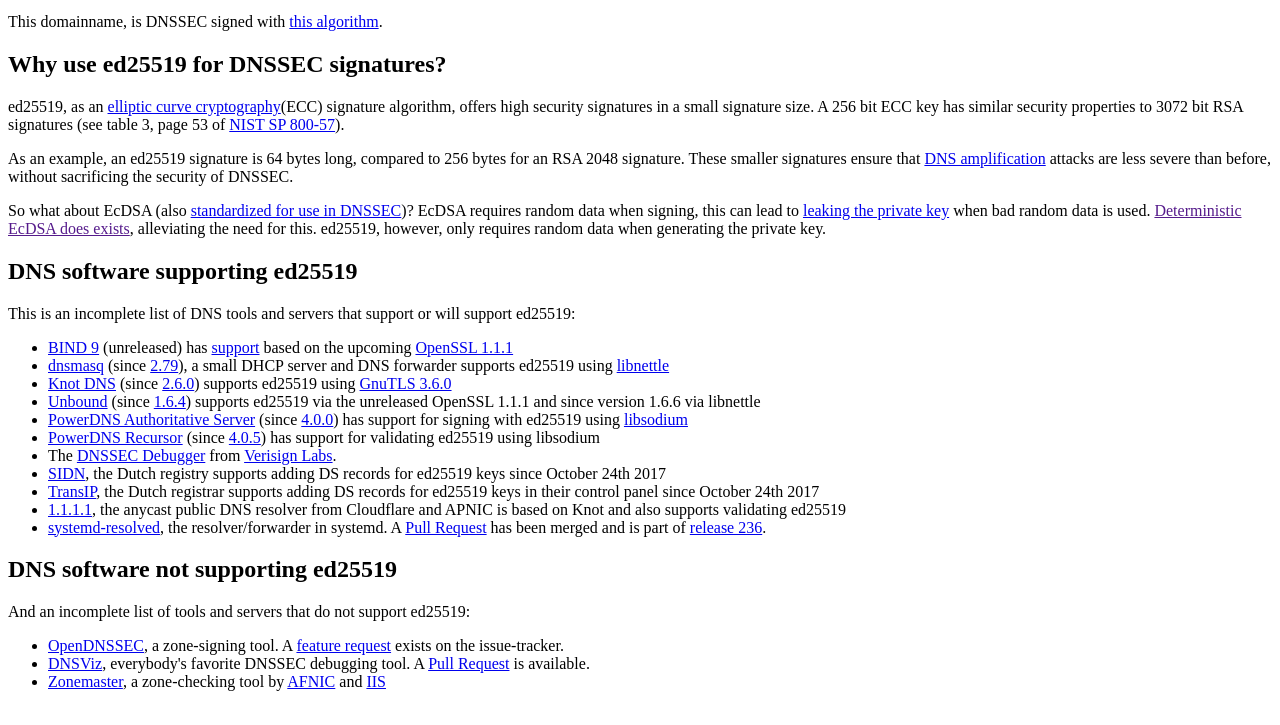
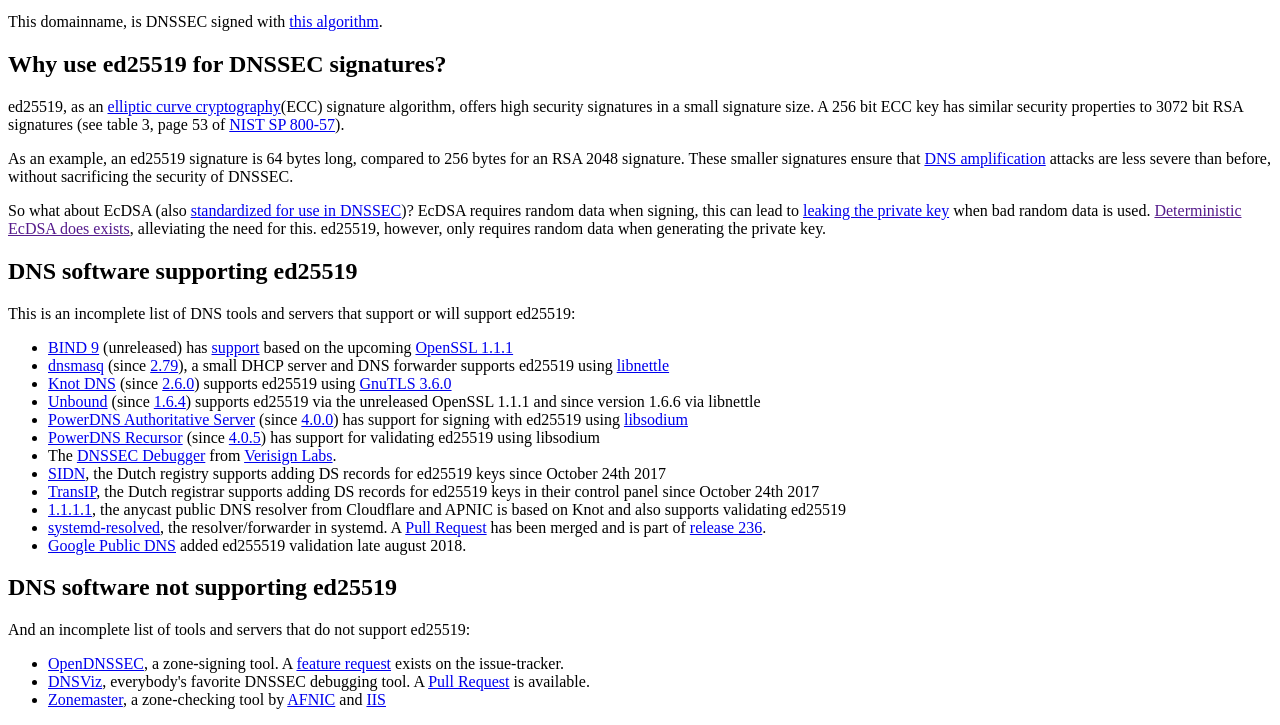
Before and after one commit to pieterlexis/ed25519.nl, a Gatsby site: page / in a window 1280 px wide. Shown: the part 119-844 px from the top of the page. Built offline with nearby package versions, Linux system fonts and the light colour scheme; Gatsby itself is replaced by a stand-in of ours.

Commit message:
Mention Google's ed25519 support

```diff
--- a/src/pages/index.js
+++ b/src/pages/index.js
@@ -24,6 +24,7 @@
       <li><a href="https://transip.nl">TransIP</a>, the Dutch registrar supports adding DS records for ed25519 keys in their control panel since October 24th 2017</li>
       <li><a href="https://1.1.1.1">1.1.1.1</a>, the anycast public DNS resolver from Cloudflare and APNIC is based on Knot and also supports validating ed25519</li>
       <li><a href="https://www.freedesktop.org/software/systemd/man/systemd-resolve.html">systemd-resolved</a>, the resolver/forwarder in systemd. A <a href="https://github.com/systemd/systemd/pull/7600">Pull Request</a> has been merged and is part of <a href="https://github.com/systemd/systemd/releases/tag/v236">release 236</a>.</li>
+      <li><a href="https://developers.google.com/speed/public-dns/">Google Public DNS</a> added ed255519 validation late august 2018.</li>
     </ul>
     </p>
     <h2>DNS software not supporting ed25519</h2>
```
